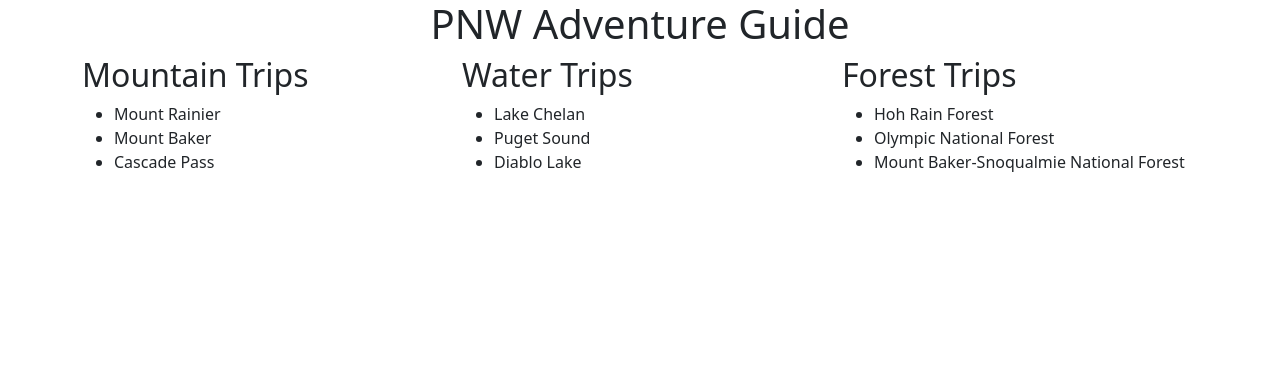
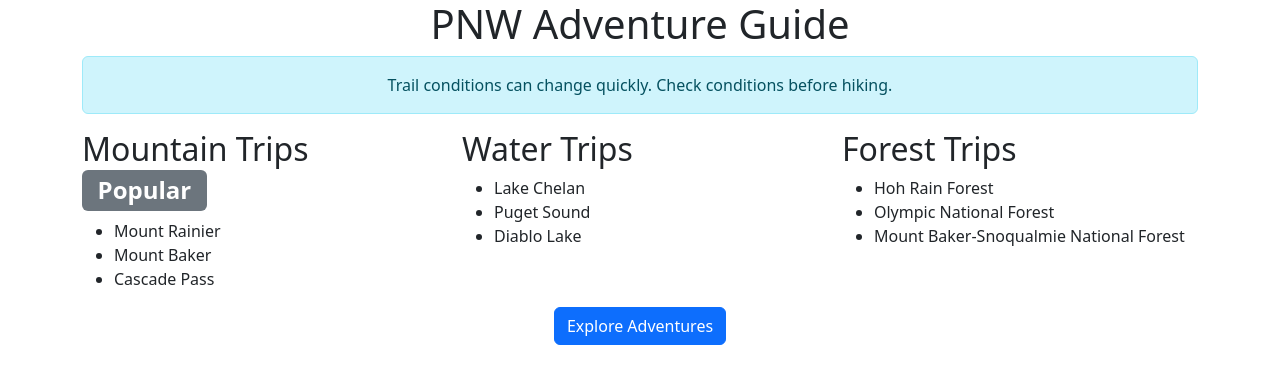
Before and after one commit to reyrendon2/bootstrap-two-column, a plain HTML site: page index.html in a window 1280 px wide. Drawn offline with nearby package versions, Linux system fonts and the light colour scheme.

Commit message:
Add Bootstrap components

```diff
--- a/index.html
+++ b/index.html
@@ -11,12 +11,13 @@
                 <div class="col-12">
                     <div class="text-center">
                         <h1>PNW Adventure Guide</h1>
+                        <div class="alert alert-info" role="alert">Trail conditions can change quickly. Check conditions before hiking.</div>
                     </div>
                 </div>
             </div>
             <div class="row">
                 <div class="col-12 col-lg-4">
-                    <h2>Mountain Trips</h2>
+                    <h2>Mountain Trips <span class="badge bg-secondary">Popular</span></h2>
                     <ul>
                         <li>Mount Rainier</li>
                         <li>Mount Baker</li>
@@ -40,6 +41,13 @@
                     </ul>
                 </div>
             </div>
+            <div class="row">
+                <div class="col-12">
+                    <div class="text-center">
+                        <button type="button" class="btn btn-primary">Explore Adventures</button>
+                    </div>
+                </div>
+            </div>
         </div>
     </body>
 </html>
```
Also changed, not shown: 1 other file.
